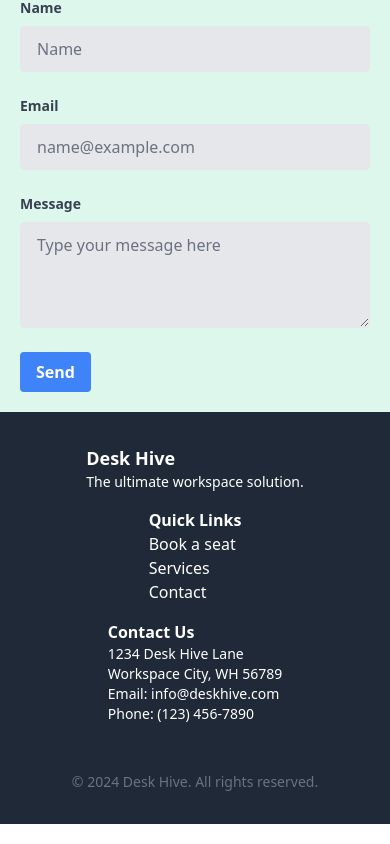
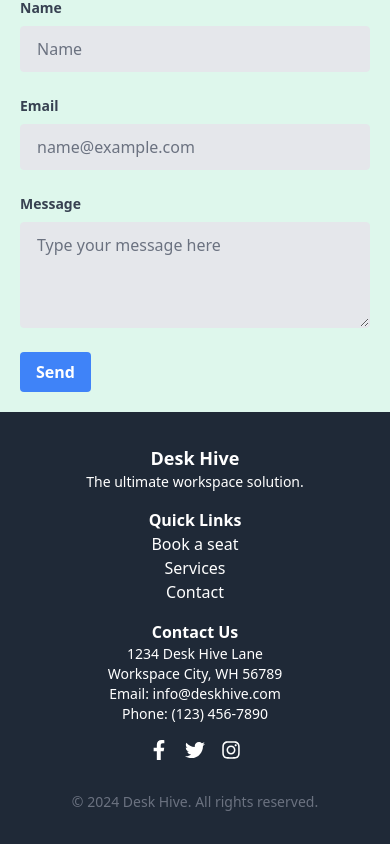
Before and after one commit to tessyjonburica/DeskHive, a React (Vite) app in the folder deskhive/: page / in a window 390 px wide. Shown: the part 4268-5112 px from the top of the page. Built offline with nearby package versions, Linux system fonts and the light colour scheme.

Commit message:
Updated Footer component with react-icons and adjusted styles, and modified Confirmation page layout and button styles.

```diff
--- a/deskhive/src/components/Footer.jsx
+++ b/deskhive/src/components/Footer.jsx
@@ -1,14 +1,15 @@
 import React from "react";
+import { FaFacebookF, FaTwitter, FaInstagram } from "react-icons/fa";
 
 const Footer = () => {
   return (
     <footer className="bg-gray-800 text-white py-8">
       <div className="container mx-auto px-4 flex flex-col md:flex-row justify-between items-center">
-        <div className="mb-4 md:mb-0">
+        <div className="mb-4 md:mb-0 text-center md:text-left">
           <h4 className="text-lg font-semibold">Desk Hive</h4>
           <p className="text-sm">The ultimate workspace solution.</p>
         </div>
-        <div className="mb-4 md:mb-0">
+        <div className="mb-4 md:mb-0 text-center md:text-left">
           <h5 className="text-md font-semibold">Quick Links</h5>
           <ul className="list-none">
             <li>
@@ -28,7 +29,7 @@ const Footer = () => {
             </li>
           </ul>
         </div>
-        <div className="mb-4 md:mb-0">
+        <div className="mb-4 md:mb-0 text-center md:text-left">
           <h5 className="text-md font-semibold">Contact Us</h5>
           <p className="text-sm">1234 Desk Hive Lane</p>
           <p className="text-sm">Workspace City, WH 56789</p>
@@ -37,13 +38,13 @@ const Footer = () => {
         </div>
         <div className="flex space-x-4">
           <a href="https://facebook.com" className="hover:text-gray-400">
-            <i className="fab fa-facebook-f"></i>
+            <FaFacebookF size={20} />
           </a>
           <a href="https://twitter.com" className="hover:text-gray-400">
-            <i className="fab fa-twitter"></i>
+            <FaTwitter size={20} />
           </a>
           <a href="https://instagram.com" className="hover:text-gray-400">
-            <i className="fab fa-instagram"></i>
+            <FaInstagram size={20} />
           </a>
         </div>
       </div>
--- a/deskhive/src/pages/Confirmation.jsx
+++ b/deskhive/src/pages/Confirmation.jsx
@@ -29,7 +29,7 @@ function Confirmation() {
   };
 
   return (
-    <div className="min-h-screen w-full bg-green-100 flex flex-col items-center p-12">
+    <div className="min-h-screen w-full bg-green-100 flex flex-col items-center p-4 sm:p-12">
       <h1 className="text-4xl font-bold mb-4 text-blue-700">Confirmation</h1>
       <div className="bg-white p-8 rounded-lg shadow-md w-full max-w-md">
         <h2 className="text-2xl font-bold mb-4 text-gray-800">Booking Details</h2>
@@ -43,16 +43,16 @@ function Confirmation() {
         )}
         <p className="text-lg text-gray-600 mb-4">Hours: {hours}</p>
         <p className="text-lg text-gray-600 mb-4">Total Price: ${totalPrice.toFixed(2)}</p>
-        <div className="flex justify-between mt-8">
+        <div className="flex flex-col sm:flex-row sm:justify-between sm:items-center mt-8">
           <button
-            className="px-6 py-3 bg-blue-500 text-white text-lg font-semibold rounded-lg shadow-md hover:bg-blue-600 transition-all duration-300"
+            className="mb-4 w-full sm:w-auto px-6 py-3 bg-blue-500 text-white text-lg font-semibold rounded-lg shadow-md hover:bg-blue-600 transition-all duration-300"
             onClick={generatePDF}
           >
             Download Receipt
           </button>
           <Link
             to="/"
-            className="px-6 py-3 bg-gray-300 text-gray-800 text-lg font-semibold rounded-lg shadow-md hover:bg-gray-400 transition-all duration-300"
+            className="w-full sm:w-auto px-6 py-3 bg-gray-300 text-center text-gray-800 text-lg font-semibold rounded-lg shadow-md hover:bg-gray-400 transition-all duration-300"
           >
             Back to Home
           </Link>
```
